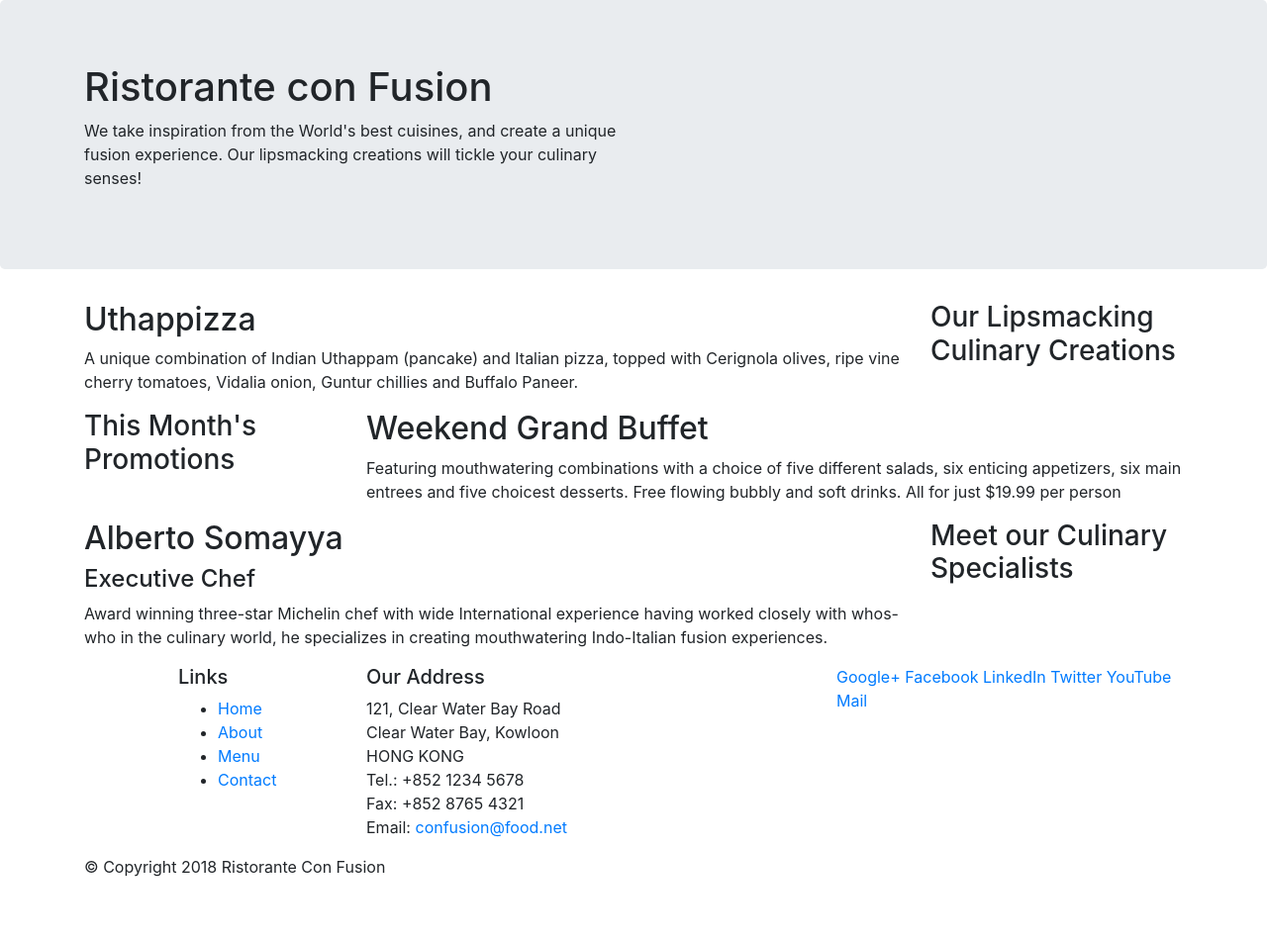
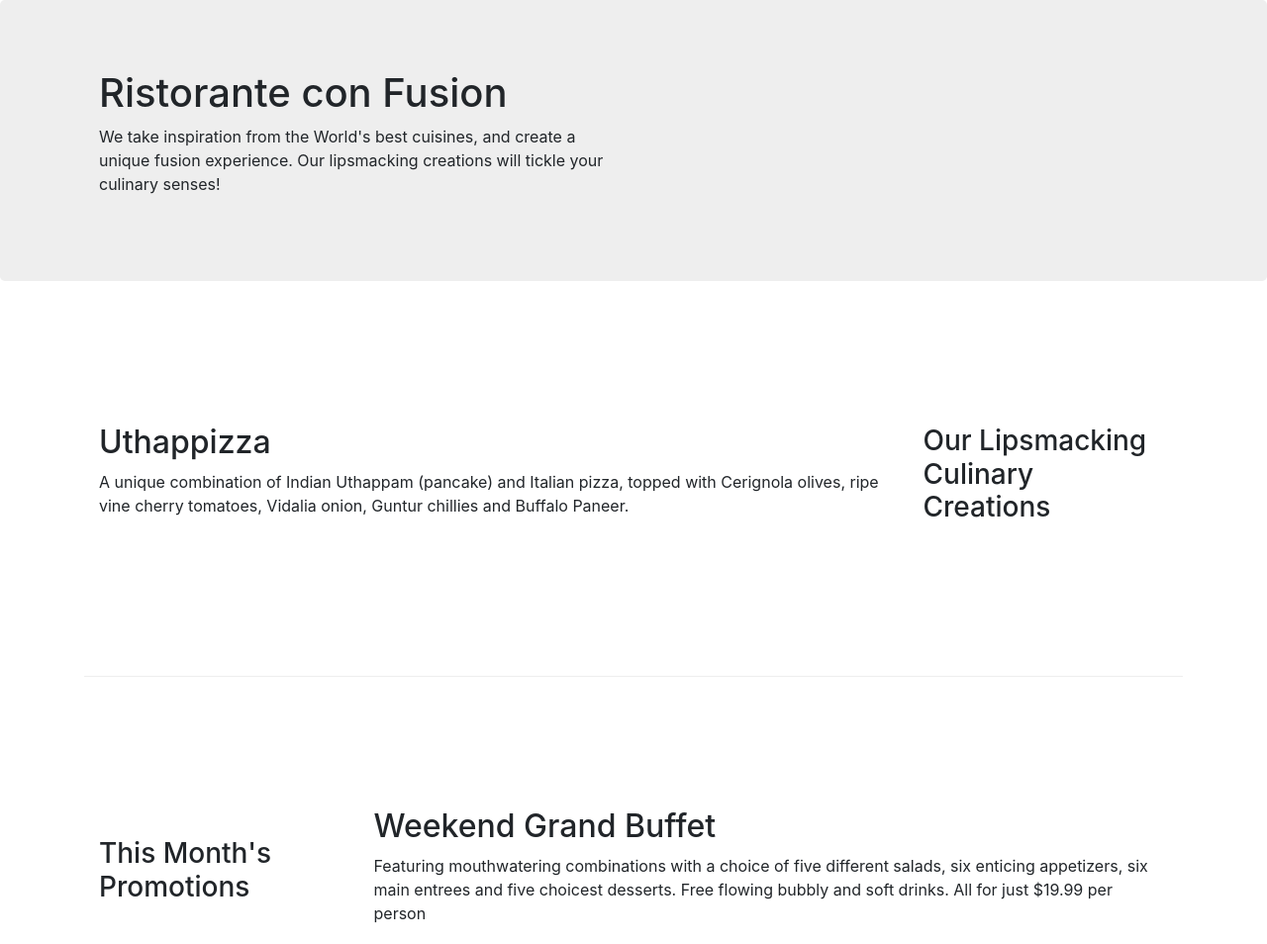
Before and after one commit to vanessaaleung/ristorante-con-fusion-bootstrap, a website: page index.html in a window 1280 px wide. Shown: the top 954 px of the page at 99% size. Before the commit the page ends 904 px from the top, so only its background shows below. Drawn offline with nearby package versions, Linux system fonts and the light colour scheme.

Commit message:
bootstrap grid ii

```diff
--- /dev/null
+++ b/css/styles.css
@@ -0,0 +1,30 @@
+.row-header {
+  margin: 0px auto;
+  padding: 0px auto;
+}
+
+.row-content {
+  margin: 0px auto;
+  padding: 50px 0px 50px 0px;
+  border-bottom: 1px ridge;
+  min-height: 400px;
+}
+
+.footer {
+  background-color: #eee;
+  margin: 0px auto;
+  padding: 20px 0px 20px 0px;
+}
+
+.jumbotron  {
+  padding: 70px 30px 70px 30px;
+  margin: 0px auto;
+  background: #eee;
+  /* color: floralwhite; */
+}
+
+.address {
+  font-size: 80%;
+  margin: 0px;
+  color: #0f0f0f;
+}
--- a/index.html
+++ b/index.html
@@ -9,7 +9,7 @@
 
     <!-- Bootstrap CSS -->
     <link rel="stylesheet" href="node_modules/bootstrap/dist/css/bootstrap.min.css">
-
+    <link rel="stylesheet" href="css/styles.css">
     <title>Ristorante Con Fusion</title>
 </head>
 
@@ -17,7 +17,7 @@
 
     <header class="jumbotron">
         <div class="container">
-            <div class="row">
+            <div class="row row-header">
                 <div class="col-12 col-sm-6">
                     <h1>Ristorante con Fusion</h1>
                     <p>We take inspiration from the World's best cuisines, and create a unique fusion experience. Our lipsmacking creations will tickle your culinary senses!</p>
@@ -29,7 +29,7 @@
     </header>
 
     <div class="container">
-        <div class="row">
+        <div class="row row-content align-items-center">
             <div class="col-12 col-sm-4 order-sm-last col-md-3">
                 <h3>Our Lipsmacking Culinary Creations</h3>
             </div>
@@ -40,7 +40,7 @@
         </div>
 
 
-        <div class="row">
+        <div class="row row-content align-items-center">
             <div class="col-12 col-sm-4 col-md-3">
                 <h3>This Month's Promotions</h3>
             </div>
@@ -50,7 +50,7 @@
             </div>
         </div>
 
-        <div class="row">
+        <div class="row row-content align-items-center">
             <div class="col-12 col-sm-4 order-sm-last col-md-3">
                 <h3>Meet our Culinary Specialists</h3>
             </div>
@@ -62,12 +62,12 @@
         </div>
     </div>
 
-    <footer>
+    <footer class="footer">
         <div class="container">
-            <div class="row">
+            <div class="row row-content">
                 <div class="col-4 offset-1 col-sm-2">
                     <h5>Links</h5>
-                    <ul>
+                    <ul class="list-unstyled">
                         <li><a href="#">Home</a></li>
                         <li><a href="#">About</a></li>
                         <li><a href="#">Menu</a></li>
@@ -85,8 +85,8 @@
 		              Email: <a href="mailto:confusion@food.net">confusion@food.net</a>
 		           </address>
                 </div>
-                <div class="col-12 col-sm-4">
-                    <div>
+                <div class="col-12 col-sm-4 align-self-center">
+                    <div class="text-center">
                         <a href="http://google.com/+">Google+</a>
                         <a href="http://www.facebook.com/profile.php?id=">Facebook</a>
                         <a href="http://www.linkedin.com/in/">LinkedIn</a>
@@ -96,7 +96,7 @@
                     </div>
                 </div>
            </div>
-           <div class="row">
+           <div class="row justify-content-center">
                 <div class="col-auto">
                     <p>© Copyright 2018 Ristorante Con Fusion</p>
                 </div>
```
